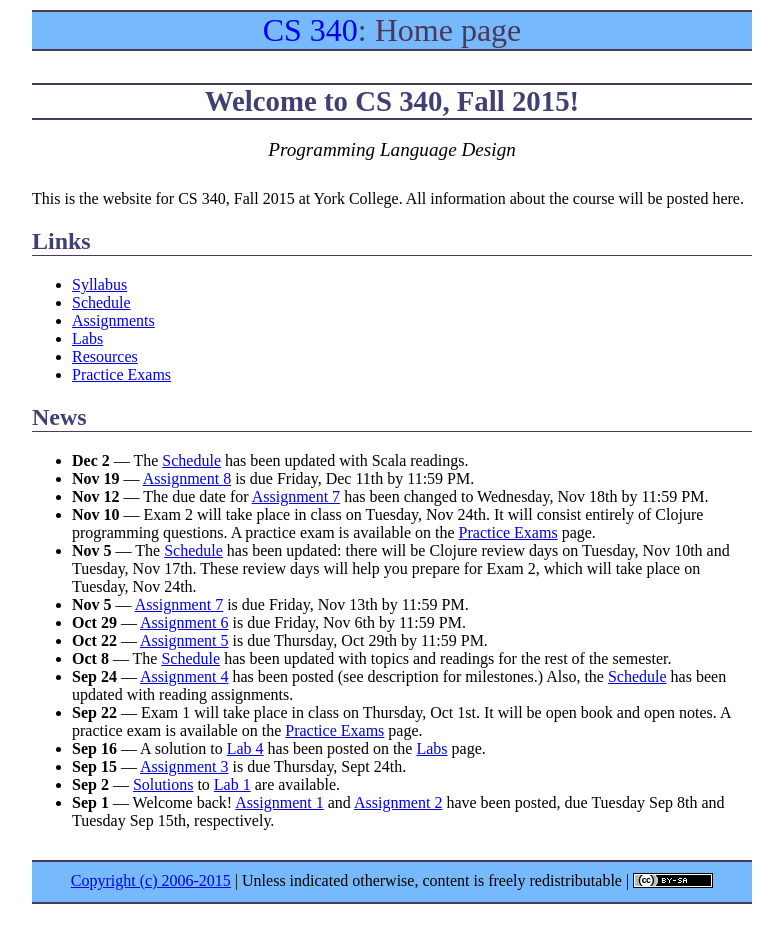
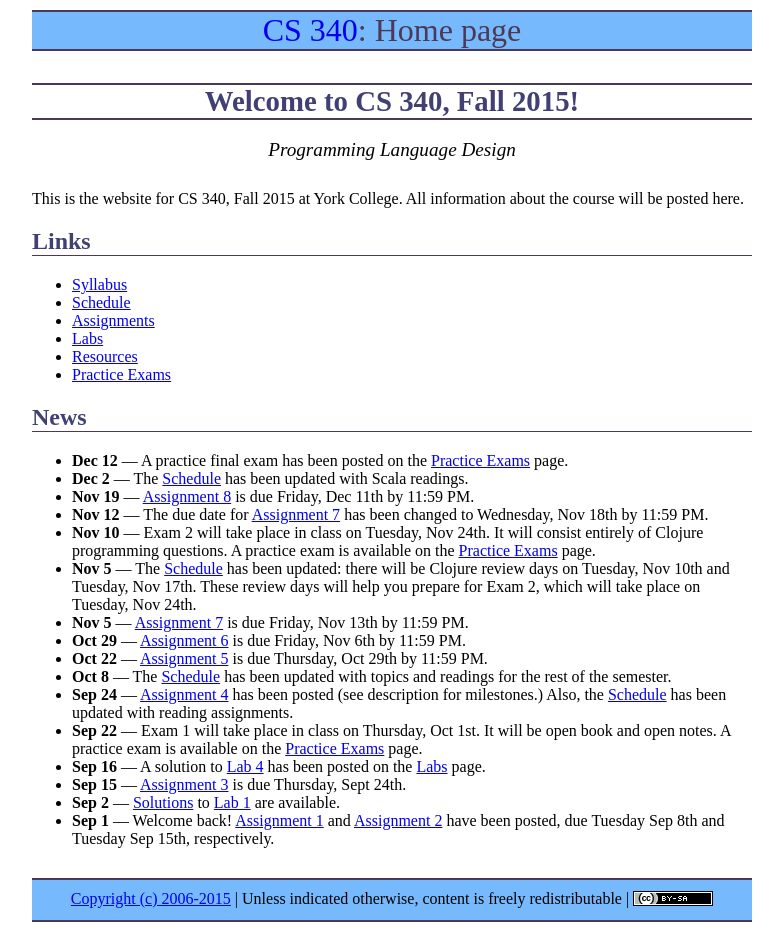
Before and after one commit to ycpcs/cs340-fall2015, a Jekyll site: the page built from index.md, in a window 1280 px wide. Shown: the whole page, without its empty margins (248-1031 px from the left). Built offline with Jekyll 4.4.1, drawn with Linux system fonts in a browser that asks for light colours; Markdown is read by kramdown in place of the engine named in the settings.

Commit message:
practice final

```diff
--- a/index.md
+++ b/index.md
@@ -20,6 +20,7 @@ This is the website for CS 340, Fall 2015 at York College.  All information abou
 
 ## News
 
+* **Dec 12** &mdash; A practice final exam has been posted on the [Practice Exams](practice/index.html) page.
 * **Dec 2** &mdash; The [Schedule](schedule.html) has been updated with Scala readings.
 * **Nov 19** &mdash; [Assignment 8](assign/assign08.html) is due Friday, Dec 11th by 11:59 PM.
 * **Nov 12** &mdash; The due date for [Assignment 7](assign/assign07.html) has been changed to Wednesday, Nov 18th by 11:59 PM.
```
Also changed, not shown: practice/index.md (+2 -0 lines), 2 other files.
